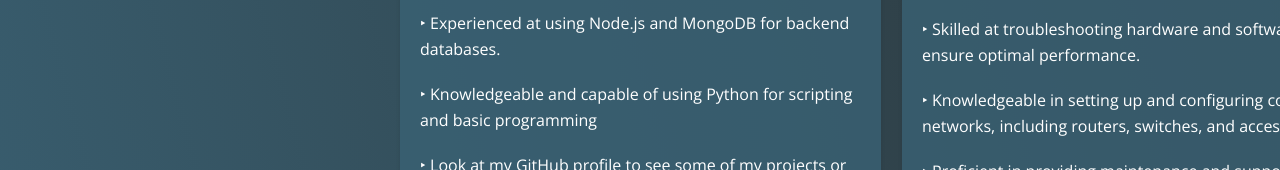
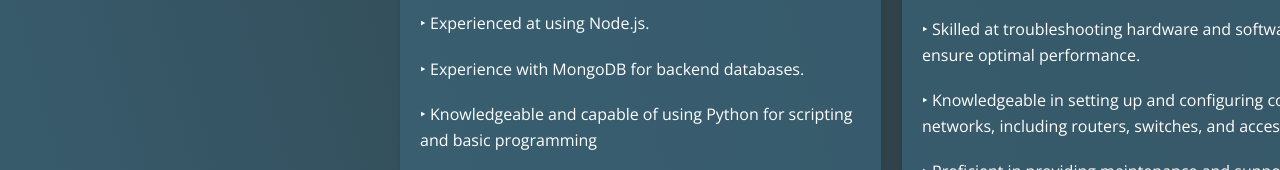
Before and after one commit to Wagonwheels40/Portfolio-Website-DW, a plain HTML site: page index.html in a window 1280 px wide. Shown: the part 555-725 px from the top of the page. Drawn offline with nearby package versions, Linux system fonts and the light colour scheme; a small style sheet from the web is missing.

Commit message:
Update index.html

```diff
--- a/index.html
+++ b/index.html
@@ -64,7 +64,8 @@
             <i class="fa-solid fa-terminal"></i>
             <h3 class="service-title">Coding/Programming:</h3>
             <p class="service-text">‣ Proficient at HTML, CSS, Javascript, as well as other frameworks such as Bootstrap, jQuery and React.</p>
-            <p class="service-text">‣ Experienced at using Node.js and MongoDB for backend databases.</p>
+            <p class="service-text">‣ Experienced at using Node.js.</p>
+            <p class="service-text">‣ Experience with MongoDB for backend databases.</p>
             <p class="service-text">‣ Knowledgeable and capable of using Python for scripting and basic programming</p>
             <p class="service-text">‣ Look at my GitHub profile to see some of my projects or click on the portfolio tab.</p>
 
```
